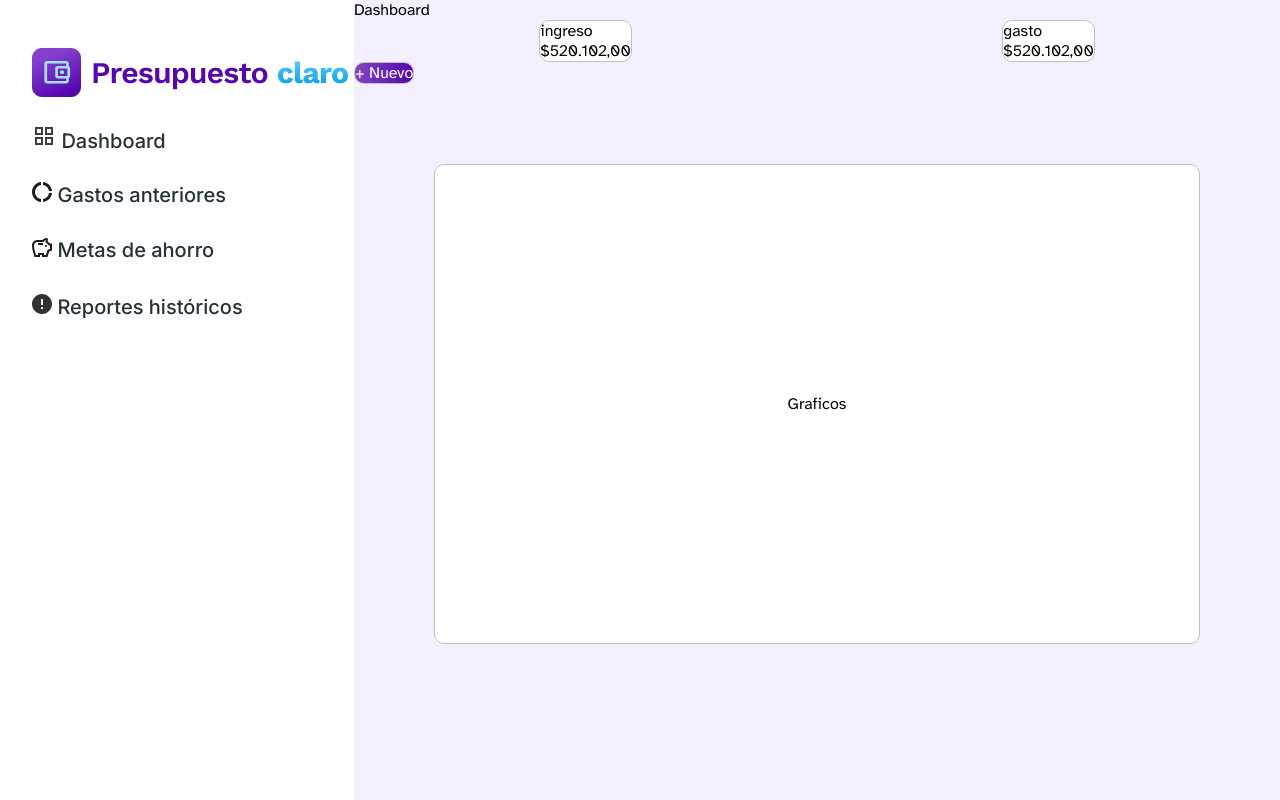
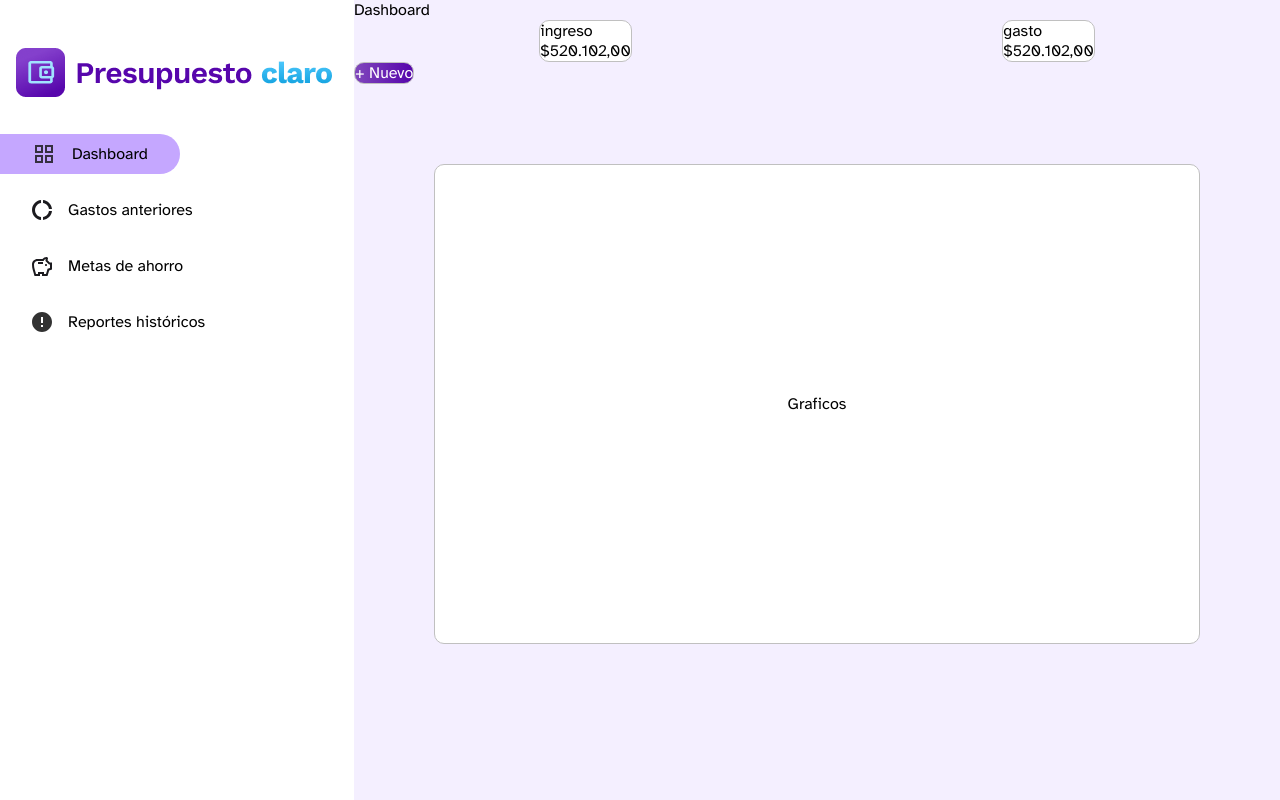
Before and after one commit to No-Country/c14-25-m-java-react, a React (Vite) app in the folder Frontend/: page / in a window 1280 px wide. Built offline with nearby package versions, Linux system fonts and the light colour scheme.

Commit message:
feat: fix asidebar

```diff
--- a/Frontend/src/components/Asidebar.jsx
+++ b/Frontend/src/components/Asidebar.jsx
@@ -1,21 +1,24 @@
 /* eslint-disable react/prop-types */
+import { NavLink } from "react-router-dom";
 import SvgError from "../assets/icons/SvgError";
 import SvgGridView from "../assets/icons/SvgGridView";
 import SvgPreviousExpenses from "../assets/icons/SvgPreviousExpenses";
 import SvgSavingsGoals from "../assets/icons/SvgSavingsGoals";
 import Logo from "./../assets/logo.png";
-import { Link } from "react-router-dom"
+
 const Asidebar = () => {
   return (
     <>
         <aside className="asidebar-container">
+          <section>
+            <img src={Logo} alt="Logo oficial de presupuesto claro." />
+          </section>
           <nav>
             <ul>
-              <Link to="/" className=""><img src={Logo} alt="Logo oficial de presupuesto claro." /></Link>
-              <li> <Link to="/" className=""><SvgGridView /> Dashboard </Link></li>
-              <li>  <Link to="/previous-expenses" className=""><SvgPreviousExpenses /> Gastos anteriores</Link></li>
-              <li>  <Link to="/savings-goals" className=""><SvgSavingsGoals /> Metas de ahorro </Link></li>
-              <li>  <Link to="/historical-reports" className=""><SvgError /> Reportes históricos</Link> </li>
+              <NavLink to={"/"}><li> <SvgGridView /> Dashboard </li></NavLink>
+              <NavLink to={"/previous-expenses"}><li> <SvgPreviousExpenses /> Gastos anteriores </li></NavLink>
+              <NavLink to={"/savings-goals"}><li> <SvgSavingsGoals /> Metas de ahorro </li></NavLink>
+              <NavLink to={"/historical-reports"}><li> <SvgError /> Reportes históricos </li></NavLink>
             </ul>
           </nav>
         </aside>
--- a/Frontend/src/components/CardAmounts.jsx
+++ b/Frontend/src/components/CardAmounts.jsx
@@ -1,6 +1,6 @@
-function CardAmount({egreso}){
-   return   ( <>
-   {egreso ? <div className="card"><p>ingreso</p><p>$520.102,00</p></div> :<div className="card"><p>gasto</p><p>$520.102,00</p></div> }
+function CardAmount({ egreso }) {
+   return (<>
+      {egreso ? <div className="card"><p>ingreso</p><p>$520.102,00</p></div> : <div className="card"><p>gasto</p><p>$520.102,00</p></div>}
    </>)
 }
 export default CardAmount
--- a/Frontend/src/styles/components/_asidebar.scss
+++ b/Frontend/src/styles/components/_asidebar.scss
@@ -33,26 +33,21 @@
                 display: flex;
                 align-items: center;
                 gap: 1rem;
+                background-color: unset;
                 position: relative;
                 right: 2rem;
                 padding: 0 2rem;
                 border-radius: 0px 50px 50px 0px;
-                border-radius: 0px 50px 50px 0px;
-                transition:  0.5s ease-in;
+                transition: background 0.5s ease-in;
+            }
 
-                &:hover{
-                    background-color: $violeta-medio1;
-                }
-                a{
-                    text-decoration: none;
-                    font: $heading-fontsize-xs;
-                    color: $heading-fontcolor;
-                }
-                a.active li {
-                    background-color: $violeta-medio1;
-                }
+            a {
+                text-decoration: none;
+                color: black;
+            }
 
-
+            a.active li {
+                background-color: #C5A7FF;
             }
         }
 
```
Also changed, not shown: 1 other file (tests, documents, lock files or other folders).
